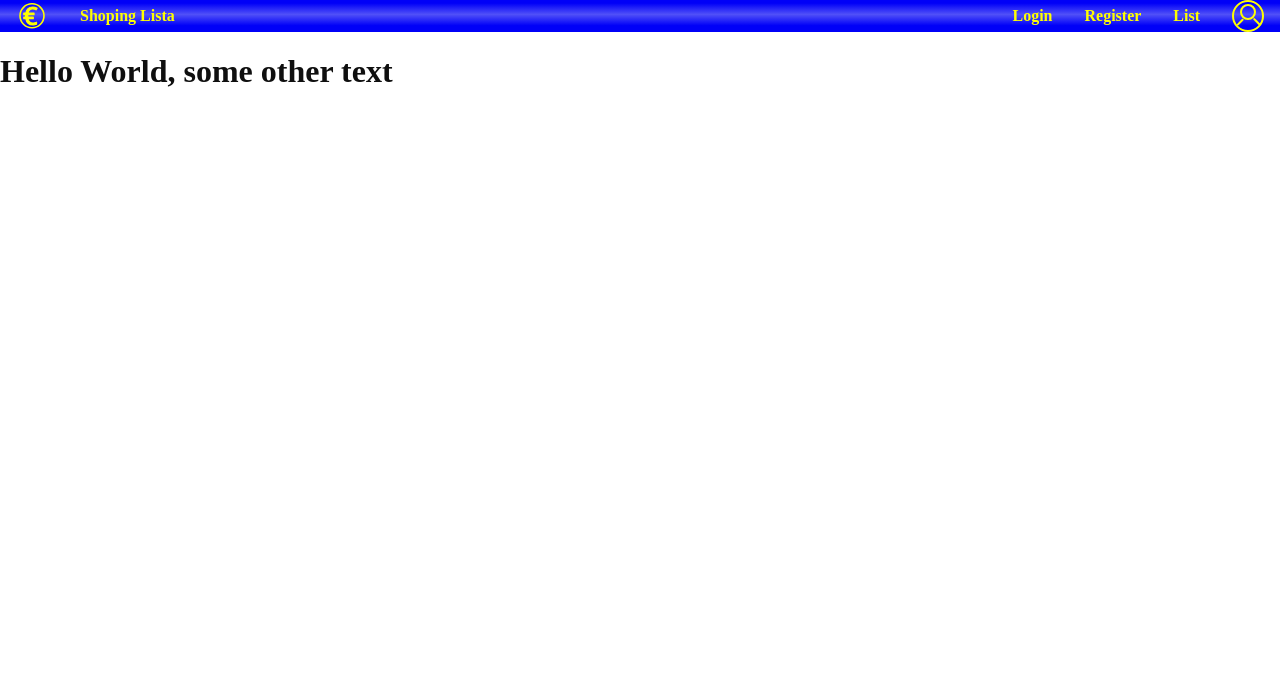
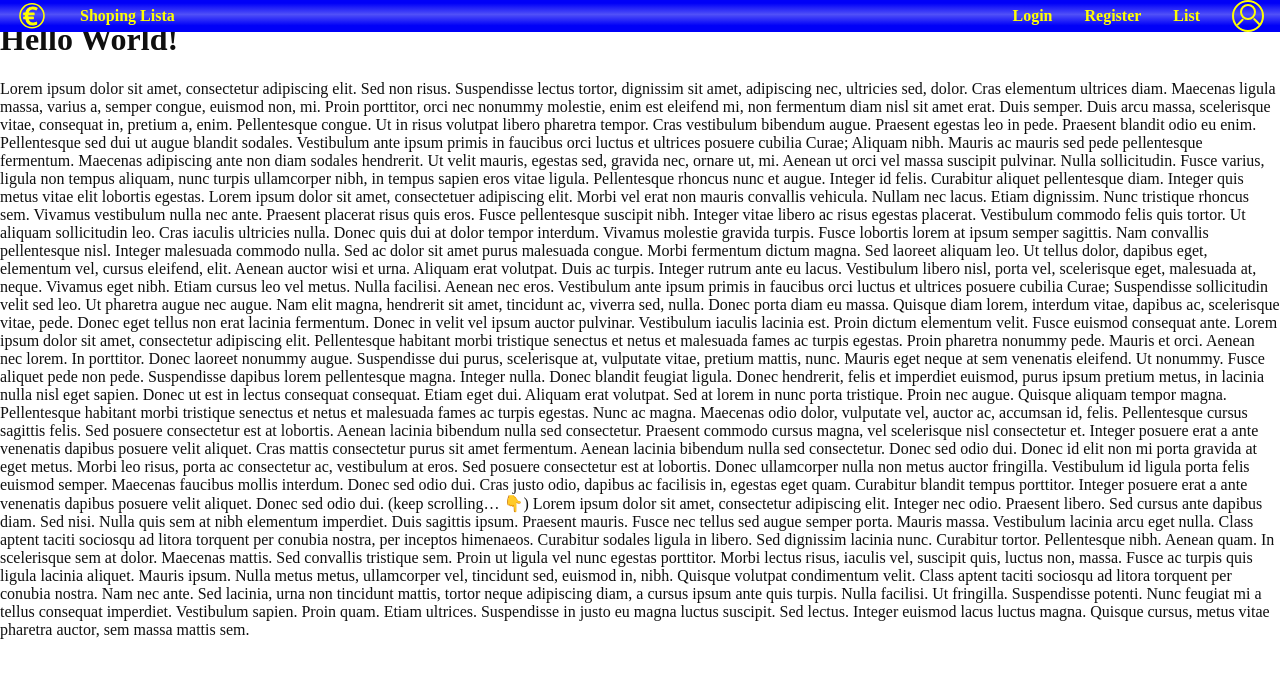
Before and after one commit to BrunoVelcl/price_tracker_frontend, a React (Vite) app: page / in a window 1280 px wide. Shown: the top 678 px of the page. Built offline with nearby package versions, Linux system fonts and the light colour scheme.

Commit message:
Navbar scroll detection - add scroll detection to the navbar - clean up code formating in navbar.tsx - add LoremIpsum temp component for testing purposes

```diff
--- a/src/App.tsx
+++ b/src/App.tsx
@@ -1,10 +1,12 @@
 import Navbar from "./components/Navbar";
+import LoremIpsum from "./components/temp/LoremIpsum";
 
 export default function App(){
     return(
 	<>
 	    <Navbar />
-	    <h1>Hello World, some other text</h1>
+	    <h1>Hello World!</h1>
+	   <LoremIpsum />
 	</>
     );
 }
--- a/src/components/Navbar.css
+++ b/src/components/Navbar.css
@@ -37,7 +37,8 @@ a {
 }
 
 nav {
-    position:sticky;
+    position:fixed;
+    top: 0px;
     z-index: 2;
     width: 100vw;
     margin-left: calc(50% - 50vw);
--- a/src/components/Navbar.tsx
+++ b/src/components/Navbar.tsx
@@ -2,7 +2,7 @@ import "./Navbar.css";
 import Logo from "./../assets/monochrome_logo";
 import ProfileIcon from "./../assets/profile_icon";
 import HamburgerButton from "./buttons/hamburger";
-import { useState } from "react";
+import { useState, useEffect, useRef } from "react";
 import { createPortal } from "react-dom";
 import { AnimatePresence, motion } from "motion/react";
 
@@ -15,13 +15,26 @@ const navButtons = [
 const iconReplacements = [["Moj profil", "#"], ["Link", "#"]];
 
 export default function Navbar() {
+    const [isActive, setIsActive] = useState(true);
+    const scrollPos = useRef(0);
+
+    useEffect(()=> {
+	const scrollListener = () => {
+	    const currentY = window.scrollY;
+	    setIsActive(currentY < scrollPos.current || currentY < 9);
+	    scrollPos.current = currentY;
+	}
+
+	window.addEventListener("scroll", scrollListener, {passive:true});
+	return () => window.removeEventListener("scroll", scrollListener);
+    }, [])
 
     const [hamburgerIsPressed, setHamburgerIsPressed] = useState(false);
     return (
 	<>
 	    <motion.nav
 		initial={{ y: -30 }}
-		animate={{ y: 0 }}
+		animate={{ y: isActive ? 0 : "-100%" }}
 		transition={{ duration: 0.5, ease:"easeOut" }}>
 		<section>
 		    <Logo />
--- /dev/null
+++ b/src/components/temp/LoremIpsum.tsx
@@ -0,0 +1,95 @@
+export default function LoremIpsum() {
+    return (
+	<>
+	    <article>
+		<section>
+		    <p>
+			Lorem ipsum dolor sit amet, consectetur adipiscing elit. Sed non risus. Suspendisse lectus tortor, dignissim sit amet, adipiscing nec, ultricies sed, dolor. Cras elementum ultrices diam. Maecenas ligula massa, varius a, semper congue, euismod non, mi. Proin porttitor, orci nec nonummy molestie, enim est eleifend mi, non fermentum diam nisl sit amet erat. Duis semper.
+
+Duis arcu massa, scelerisque vitae, consequat in, pretium a, enim. Pellentesque congue. Ut in risus volutpat libero pharetra tempor. Cras vestibulum bibendum augue. Praesent egestas leo in pede. Praesent blandit odio eu enim. Pellentesque sed dui ut augue blandit sodales.
+
+Vestibulum ante ipsum primis in faucibus orci luctus et ultrices posuere cubilia Curae; Aliquam nibh. Mauris ac mauris sed pede pellentesque fermentum. Maecenas adipiscing ante non diam sodales hendrerit.
+
+Ut velit mauris, egestas sed, gravida nec, ornare ut, mi. Aenean ut orci vel massa suscipit pulvinar. Nulla sollicitudin. Fusce varius, ligula non tempus aliquam, nunc turpis ullamcorper nibh, in tempus sapien eros vitae ligula.
+
+Pellentesque rhoncus nunc et augue. Integer id felis. Curabitur aliquet pellentesque diam. Integer quis metus vitae elit lobortis egestas. Lorem ipsum dolor sit amet, consectetuer adipiscing elit. Morbi vel erat non mauris convallis vehicula.
+
+Nullam nec lacus. Etiam dignissim. Nunc tristique rhoncus sem. Vivamus vestibulum nulla nec ante. Praesent placerat risus quis eros.
+
+Fusce pellentesque suscipit nibh. Integer vitae libero ac risus egestas placerat. Vestibulum commodo felis quis tortor. Ut aliquam sollicitudin leo. Cras iaculis ultricies nulla.
+
+Donec quis dui at dolor tempor interdum. Vivamus molestie gravida turpis. Fusce lobortis lorem at ipsum semper sagittis. Nam convallis pellentesque nisl. Integer malesuada commodo nulla.
+
+Sed ac dolor sit amet purus malesuada congue. Morbi fermentum dictum magna. Sed laoreet aliquam leo. Ut tellus dolor, dapibus eget, elementum vel, cursus eleifend, elit.
+
+Aenean auctor wisi et urna. Aliquam erat volutpat. Duis ac turpis. Integer rutrum ante eu lacus. Vestibulum libero nisl, porta vel, scelerisque eget, malesuada at, neque.
+
+Vivamus eget nibh. Etiam cursus leo vel metus. Nulla facilisi. Aenean nec eros. Vestibulum ante ipsum primis in faucibus orci luctus et ultrices posuere cubilia Curae; Suspendisse sollicitudin velit sed leo.
+
+Ut pharetra augue nec augue. Nam elit magna, hendrerit sit amet, tincidunt ac, viverra sed, nulla. Donec porta diam eu massa.
+
+Quisque diam lorem, interdum vitae, dapibus ac, scelerisque vitae, pede. Donec eget tellus non erat lacinia fermentum. Donec in velit vel ipsum auctor pulvinar.
+
+Vestibulum iaculis lacinia est. Proin dictum elementum velit. Fusce euismod consequat ante.
+
+Lorem ipsum dolor sit amet, consectetur adipiscing elit. Pellentesque habitant morbi tristique senectus et netus et malesuada fames ac turpis egestas.
+
+Proin pharetra nonummy pede. Mauris et orci. Aenean nec lorem. In porttitor. Donec laoreet nonummy augue.
+
+Suspendisse dui purus, scelerisque at, vulputate vitae, pretium mattis, nunc. Mauris eget neque at sem venenatis eleifend. Ut nonummy.
+
+Fusce aliquet pede non pede. Suspendisse dapibus lorem pellentesque magna. Integer nulla.
+
+Donec blandit feugiat ligula. Donec hendrerit, felis et imperdiet euismod, purus ipsum pretium metus, in lacinia nulla nisl eget sapien.
+
+Donec ut est in lectus consequat consequat. Etiam eget dui. Aliquam erat volutpat. Sed at lorem in nunc porta tristique.
+
+Proin nec augue. Quisque aliquam tempor magna. Pellentesque habitant morbi tristique senectus et netus et malesuada fames ac turpis egestas.
+
+Nunc ac magna. Maecenas odio dolor, vulputate vel, auctor ac, accumsan id, felis. Pellentesque cursus sagittis felis.
+
+Sed posuere consectetur est at lobortis. Aenean lacinia bibendum nulla sed consectetur. Praesent commodo cursus magna, vel scelerisque nisl consectetur et.
+
+Integer posuere erat a ante venenatis dapibus posuere velit aliquet. Cras mattis consectetur purus sit amet fermentum.
+
+Aenean lacinia bibendum nulla sed consectetur. Donec sed odio dui. Donec id elit non mi porta gravida at eget metus.
+
+Morbi leo risus, porta ac consectetur ac, vestibulum at eros. Sed posuere consectetur est at lobortis. Donec ullamcorper nulla non metus auctor fringilla.
+
+Vestibulum id ligula porta felis euismod semper. Maecenas faucibus mollis interdum. Donec sed odio dui. Cras justo odio, dapibus ac facilisis in, egestas eget quam.
+
+Curabitur blandit tempus porttitor. Integer posuere erat a ante venenatis dapibus posuere velit aliquet. Donec sed odio dui.
+
+(keep scrolling… 👇)
+
+Lorem ipsum dolor sit amet, consectetur adipiscing elit. Integer nec odio. Praesent libero. Sed cursus ante dapibus diam.
+
+Sed nisi. Nulla quis sem at nibh elementum imperdiet. Duis sagittis ipsum. Praesent mauris.
+
+Fusce nec tellus sed augue semper porta. Mauris massa. Vestibulum lacinia arcu eget nulla.
+
+Class aptent taciti sociosqu ad litora torquent per conubia nostra, per inceptos himenaeos.
+
+Curabitur sodales ligula in libero. Sed dignissim lacinia nunc. Curabitur tortor. Pellentesque nibh.
+
+Aenean quam. In scelerisque sem at dolor. Maecenas mattis. Sed convallis tristique sem.
+
+Proin ut ligula vel nunc egestas porttitor. Morbi lectus risus, iaculis vel, suscipit quis, luctus non, massa.
+
+Fusce ac turpis quis ligula lacinia aliquet. Mauris ipsum. Nulla metus metus, ullamcorper vel, tincidunt sed, euismod in, nibh.
+
+Quisque volutpat condimentum velit. Class aptent taciti sociosqu ad litora torquent per conubia nostra.
+
+Nam nec ante. Sed lacinia, urna non tincidunt mattis, tortor neque adipiscing diam, a cursus ipsum ante quis turpis.
+
+Nulla facilisi. Ut fringilla. Suspendisse potenti. Nunc feugiat mi a tellus consequat imperdiet.
+
+Vestibulum sapien. Proin quam. Etiam ultrices. Suspendisse in justo eu magna luctus suscipit.
+
+Sed lectus. Integer euismod lacus luctus magna. Quisque cursus, metus vitae pharetra auctor, sem massa mattis sem.
+		    </p>
+		</section>
+	    </article>
+	</>
+    );
+}
```
Lines whose indentation alone changed are shown as unchanged.
